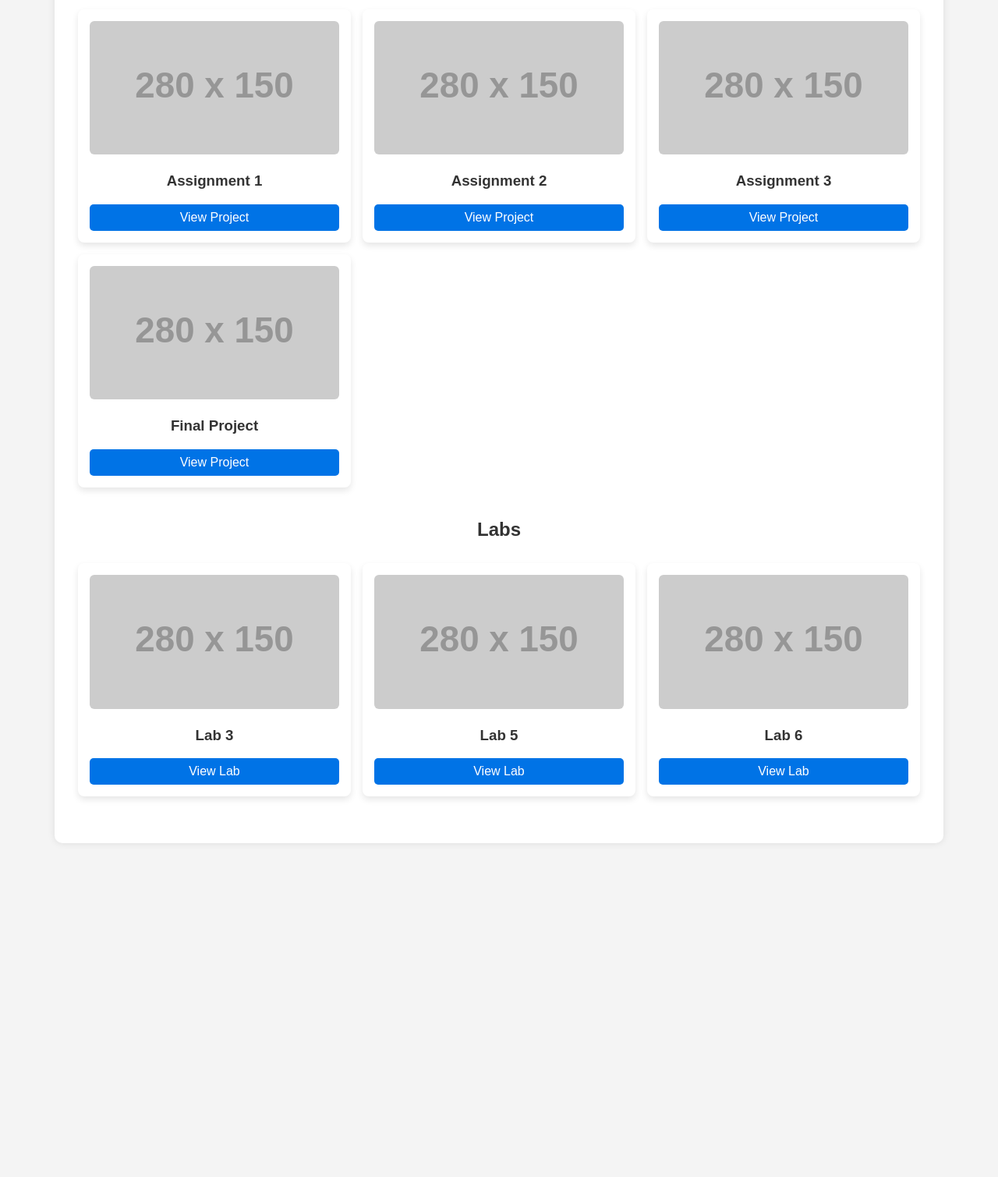
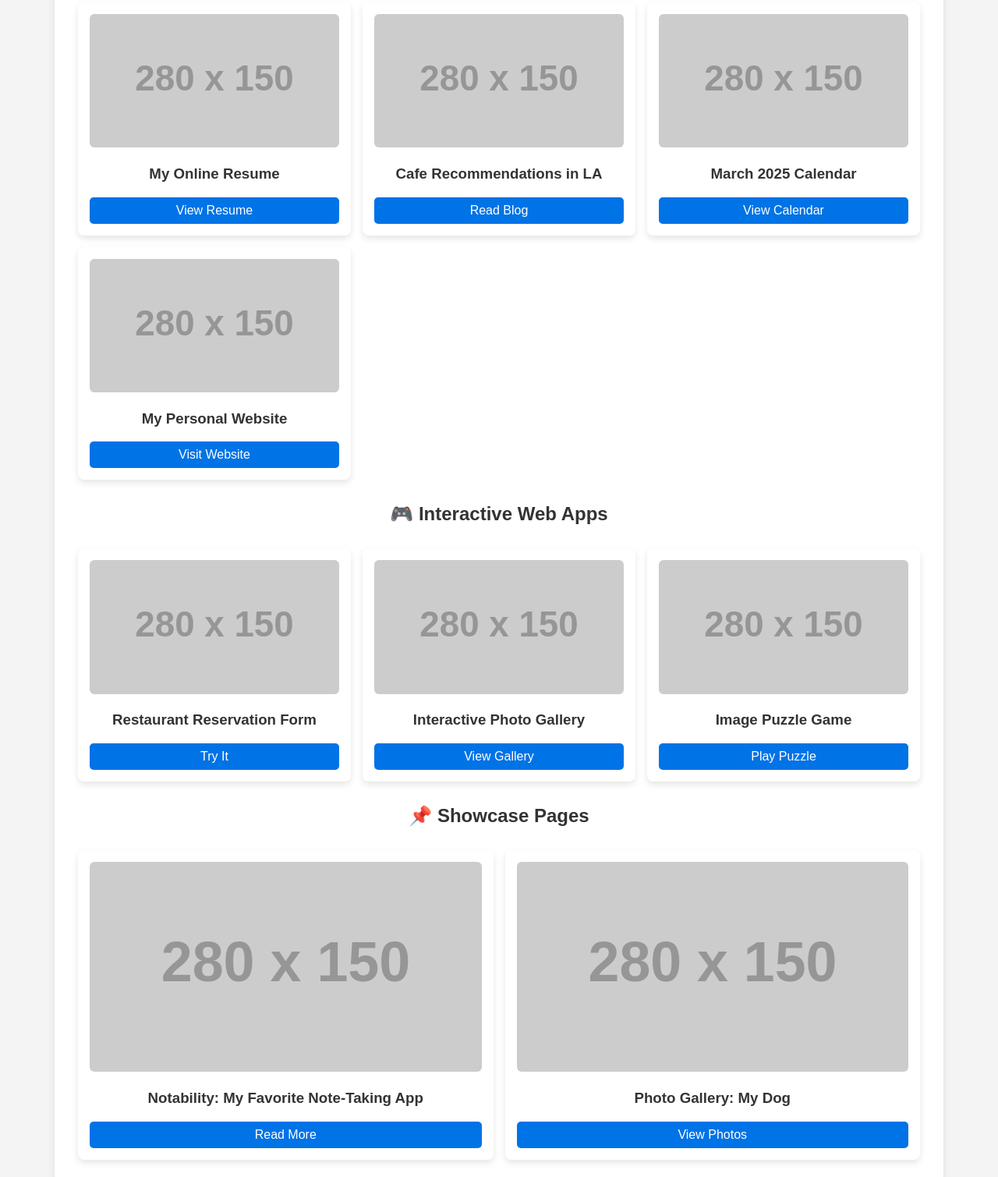
Before and after one commit to kelly-su/webdev-projects, a plain HTML site: page index.html in a window 1280 px wide. Shown: the part 272-1781 px from the top of the page at 78% size. Before the commit the page ends 1373 px from the top, so only its background shows below. Drawn offline with Linux system fonts and the light colour scheme; placeholder pictures from the web are drawn by us.

Commit message:
Update index.html

```diff
--- a/index.html
+++ b/index.html
@@ -3,7 +3,7 @@
 <head>
     <meta charset="UTF-8">
     <meta name="viewport" content="width=device-width, initial-scale=1.0">
-    <title>Kelly Su | Project Showcase</title>
+    <title>Kelly Su | Web Development Projects</title>
     <style>
         body {
             font-family: Arial, sans-serif;
@@ -29,9 +29,6 @@
         }
         h1, h2 {
             text-align: center;
-        }
-        .section {
-            margin-bottom: 30px;
         }
         .grid {
             display: grid;
@@ -77,60 +74,76 @@
 <body>
 
 <header>
-    Kelly Su | Project Showcase
+    Kelly Su | Web Development Projects
 </header>
 
 <div class="container">
     <div class="section">
-        <h1>Welcome to My Project Showcase</h1>
+        <h1>Welcome to My Web Development Showcase</h1>
         <p style="text-align: center;">
-            Explore my assignments and labs for my web development course.
+            Here are some web pages and interactive projects I built using **HTML, CSS, and JavaScript.** ✨
         </p>
     </div>
 
     <div class="section">
-        <h2>Assignments</h2>
+        <h2>🌟 Personal Projects</h2>
         <div class="grid">
             <div class="card">
-                <img src="https://via.placeholder.com/280x150" alt="Assignment 1">
-                <h3>Assignment 1</h3>
-                <a href="https://uscwebdev.github.io/itp104-submissions-kelly-su/assignment_01/index.html">View Project</a>
+                <img src="https://via.placeholder.com/280x150" alt="Resume">
+                <h3>My Online Resume</h3>
+                <a href="https://uscwebdev.github.io/itp104-submissions-kelly-su/assignment_01/index.html">View Resume</a>
             </div>
             <div class="card">
-                <img src="https://via.placeholder.com/280x150" alt="Assignment 2">
-                <h3>Assignment 2</h3>
-                <a href="https://uscwebdev.github.io/itp104-submissions-kelly-su/assignment_02/index.html">View Project</a>
+                <img src="https://via.placeholder.com/280x150" alt="Cafe Blog">
+                <h3>Cafe Recommendations in LA</h3>
+                <a href="https://uscwebdev.github.io/itp104-submissions-kelly-su/assignment_03/index.html">Read Blog</a>
             </div>
             <div class="card">
-                <img src="https://via.placeholder.com/280x150" alt="Assignment 3">
-                <h3>Assignment 3</h3>
-                <a href="https://uscwebdev.github.io/itp104-submissions-kelly-su/assignment_03/index.html">View Project</a>
+                <img src="https://via.placeholder.com/280x150" alt="Calendar">
+                <h3>March 2025 Calendar</h3>
+                <a href="https://uscwebdev.github.io/itp104-submissions-kelly-su/assignment_04/index.html">View Calendar</a>
             </div>
             <div class="card">
-                <img src="https://via.placeholder.com/280x150" alt="Final Project">
-                <h3>Final Project</h3>
-                <a href="https://uscwebdev.github.io/itp104-submissions-kelly-su/final_project/index.html">View Project</a>
+                <img src="https://via.placeholder.com/280x150" alt="Personal Website">
+                <h3>My Personal Website</h3>
+                <a href="https://uscwebdev.github.io/itp104-submissions-kelly-su/final_project/index.html">Visit Website</a>
             </div>
         </div>
     </div>
 
     <div class="section">
-        <h2>Labs</h2>
+        <h2>🎮 Interactive Web Apps</h2>
         <div class="grid">
             <div class="card">
-                <img src="https://via.placeholder.com/280x150" alt="Lab 3">
-                <h3>Lab 3</h3>
-                <a href="https://uscwebdev.github.io/itp104-submissions-kelly-su/lab_03/index.html">View Lab</a>
+                <img src="https://via.placeholder.com/280x150" alt="Reservation">
+                <h3>Restaurant Reservation Form</h3>
+                <a href="https://uscwebdev.github.io/itp104-submissions-kelly-su/lab_05/index.html">Try It</a>
             </div>
             <div class="card">
-                <img src="https://via.placeholder.com/280x150" alt="Lab 5">
-                <h3>Lab 5</h3>
-                <a href="https://uscwebdev.github.io/itp104-submissions-kelly-su/lab_05/index.html">View Lab</a>
+                <img src="https://via.placeholder.com/280x150" alt="Gallery">
+                <h3>Interactive Photo Gallery</h3>
+                <a href="https://uscwebdev.github.io/itp104-submissions-kelly-su/lab_06/index.html">View Gallery</a>
             </div>
             <div class="card">
-                <img src="https://via.placeholder.com/280x150" alt="Lab 6">
-                <h3>Lab 6</h3>
-                <a href="https://uscwebdev.github.io/itp104-submissions-kelly-su/lab_06/index.html">View Lab</a>
+                <img src="https://via.placeholder.com/280x150" alt="Puzzle">
+                <h3>Image Puzzle Game</h3>
+                <a href="https://uscwebdev.github.io/itp104-submissions-kelly-su/lab_11/index.html">Play Puzzle</a>
+            </div>
+        </div>
+    </div>
+
+    <div class="section">
+        <h2>📌 Showcase Pages</h2>
+        <div class="grid">
+            <div class="card">
+                <img src="https://via.placeholder.com/280x150" alt="Notability">
+                <h3>Notability: My Favorite Note-Taking App</h3>
+                <a href="https://uscwebdev.github.io/itp104-submissions-kelly-su/lab_09/index.html">Read More</a>
+            </div>
+            <div class="card">
+                <img src="https://via.placeholder.com/280x150" alt="Dog Gallery">
+                <h3>Photo Gallery: My Dog</h3>
+                <a href="https://uscwebdev.github.io/itp104-submissions-kelly-su/lab_10/index.html">View Photos</a>
             </div>
         </div>
     </div>
```
